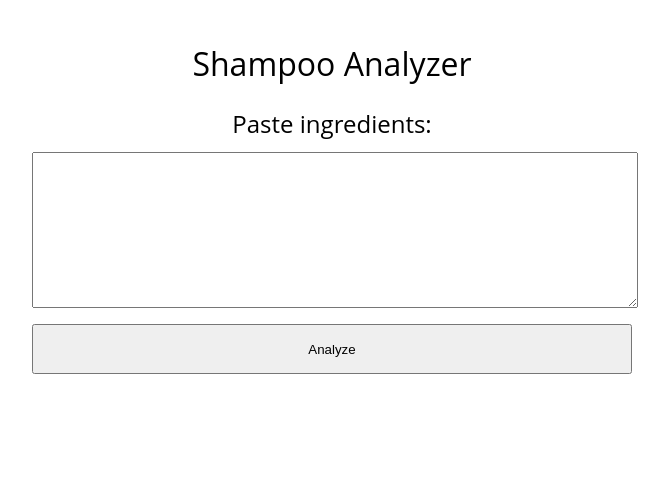
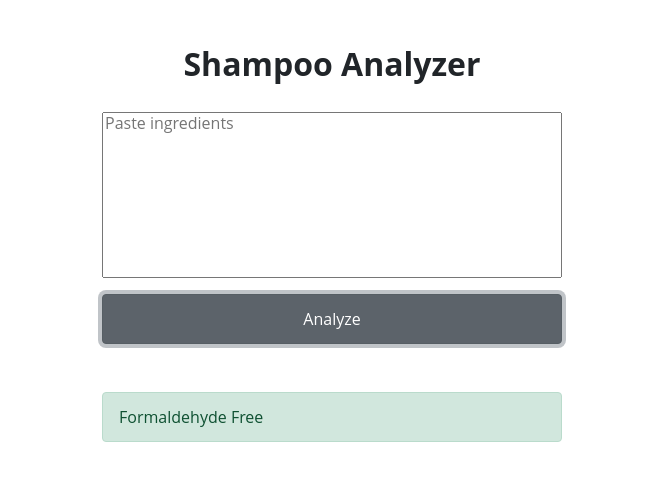
Before and after one commit to naimaier/shampoo-analyzer, a plain HTML site: page index.html in a window 1280 px wide. Both pictures are taken after a click on the button "Analyze". Shown: the whole page, without its empty margins (308-977 px from the left). Drawn offline with nearby package versions, Linux system fonts and the light colour scheme.

Commit message:
Created button action

```diff
--- a/css/style.css
+++ b/css/style.css
@@ -14,14 +14,9 @@
 
 .main__title {
     font-size: 2rem;
+    font-weight: bold;
     text-align: center;
     margin-bottom: 2rem;
-}
-
-.main__subtitle {
-    font-size: 1.5rem;
-    text-align: center;
-    margin-bottom: 1rem;
 }
 
 #main__ingredients-input {
@@ -30,6 +25,8 @@
     margin-right: auto;
     width: 100%;
     margin-bottom: 1rem;
+
+    resize: none;
 }
 
 #main__analyze-button {
@@ -40,6 +37,10 @@
     height: 50px;
 }
 
+.main__results {
+    margin-top: 3rem;
+}
+
 @media screen and (min-width: 1024px) {
     .container {
         padding-left: calc((100% - 600px) / 2);
--- a/index.html
+++ b/index.html
@@ -5,15 +5,17 @@
     <meta http-equiv="X-UA-Compatible" content="IE=edge">
     <meta name="viewport" content="width=device-width, initial-scale=1.0">
     <title>Shampoo Analyzer</title>
+    <link href="https://cdn.jsdelivr.net/npm/bootstrap@5.0.0-beta3/dist/css/bootstrap.min.css" rel="stylesheet" integrity="sha384-eOJMYsd53ii+scO/bJGFsiCZc+5NDVN2yr8+0RDqr0Ql0h+rP48ckxlpbzKgwra6" crossorigin="anonymous">
     <link rel="stylesheet" href="css/reset.css">
     <link rel="stylesheet" href="css/style.css">
 </head>
 <body>
     <main class="main container">
         <h1 class="main__title">Shampoo Analyzer</h1>
-        <h2 class="main__subtitle">Paste ingredients:</h2>
-        <textarea id="main__ingredients-input" cols="30" rows="10"></textarea>
-        <button id="main__analyze-button">Analyze</button>
+        <textarea id="main__ingredients-input" placeholder="Paste ingredients" cols="30" rows="10"></textarea>
+        <button id="main__analyze-button" class="btn btn-secondary">Analyze</button>
+        <ul class="main__results"></ul>
     </main>
+    <script src="js/script.js"></script>
 </body>
 </html>
--- /dev/null
+++ b/js/script.js
@@ -0,0 +1,61 @@
+const formaldehydes = [
+    'FORMALDEHYDE',
+    'QUATERNIUM-5',
+    'QUATERNIUM-15',
+    'DIMETHYL-DIMETHYL HYDANTOIN',
+    'DMDM',
+    'IMIDAZOLIDINYL UREA',
+    'DIAZOLIDINYL UREA',
+    'SODIUM HYDROXYMETHYLGLYCINATE',
+    '2-BROMO-2-NITROPROPANE-1,3-DIOL',
+    'BROMOPOL',
+    'TOSYLAMIDE',
+    'POLYOXYMETHYLENE UREA',
+    '5-BROMO-5-NITRO-1,3 DIOXANE',
+    'METHENAMINE',
+    'FORMALIN',
+    'FORMIC ALDEHYDE',
+    'MERTHADEHYDE',
+    'METHANAL',
+    'OXOMETHANE',
+    'OXYMETHYLENE',
+    'BFV'
+]
+
+const analyzeButton = document.querySelector('#main__analyze-button')
+
+analyzeButton.addEventListener('click', function(){
+    const resultList = document.querySelector('.main__results')
+    resultList.innerHTML = ''
+
+    const ingredientsInput = document.querySelector('#main__ingredients-input')
+    const ingredients = ingredientsInput.value.toUpperCase()
+
+    ingredientsInput.value = ''
+
+    let containsFormaldehydes = false
+
+    for (i = 0; i < formaldehydes.length; i++) {
+        if (ingredients.includes(formaldehydes[i])) {
+            console.log(`DANGER: ${formaldehydes[i]}`)
+            containsFormaldehydes = true
+        }
+    }
+
+    resultList.appendChild(createListItem('Formaldehyde', containsFormaldehydes))
+})
+
+function createListItem(substance, present) {
+    let li = document.createElement('li')
+    li.classList.add('alert')
+
+    if (present) {
+        li.textContent = `Contains ${substance}`
+        li.classList.add('alert-danger')
+    } else {
+        li.textContent = `${substance} Free`
+        li.classList.add('alert-success')
+    }
+
+    return li
+}
```
